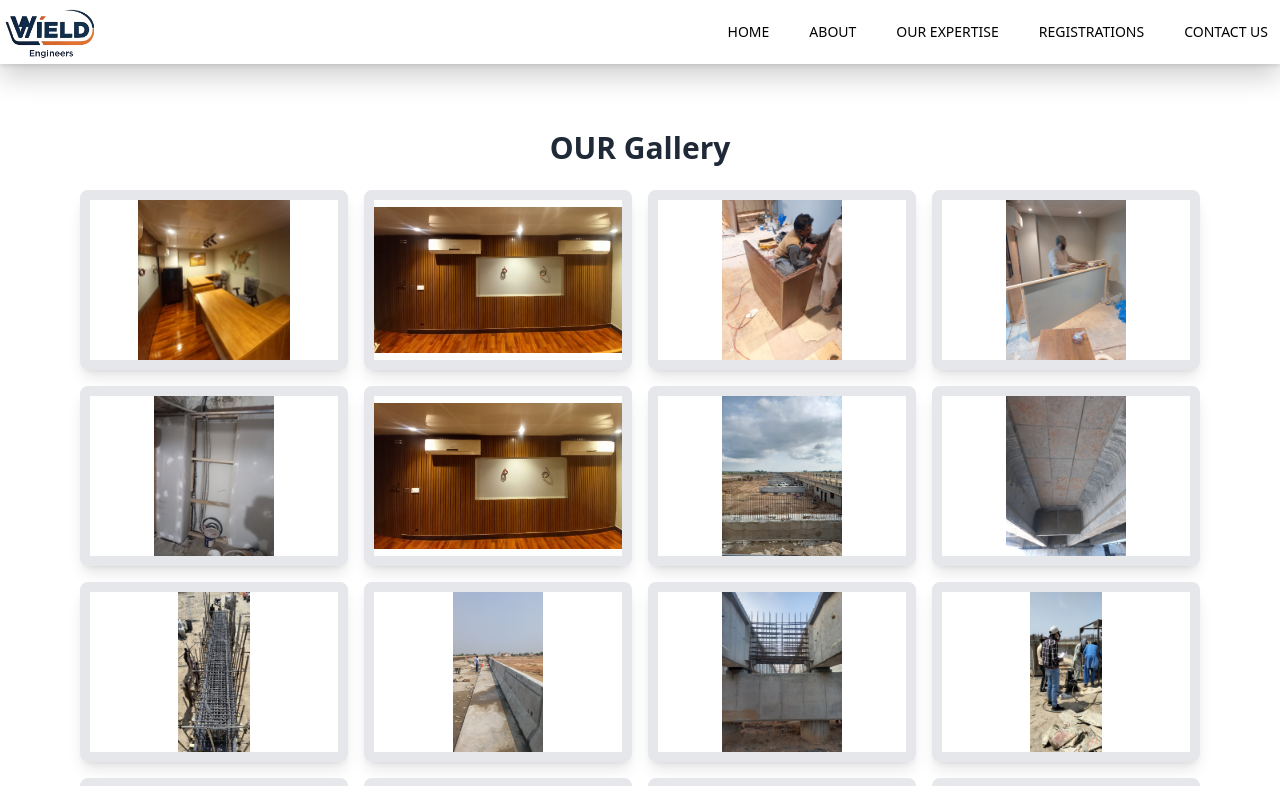
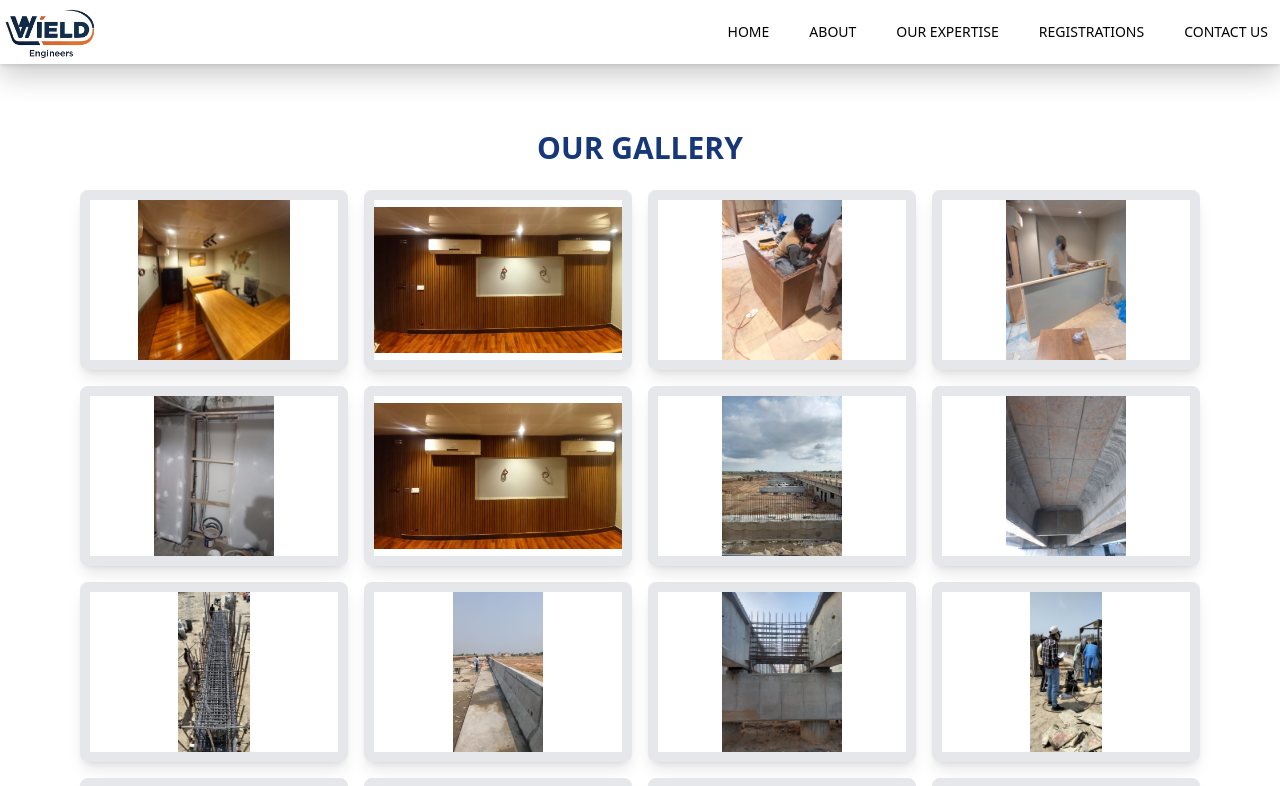
Before and after one commit to solutionsinnov8/Wield-Engineers, a React (Create React App) app: page /registration in a window 1280 px wide. Shown: the top 786 px of the page. Built offline with nearby package versions, Linux system fonts and the light colour scheme.

Commit message:
changes applied

```diff
--- a/src/components/AboutUs.jsx
+++ b/src/components/AboutUs.jsx
@@ -24,11 +24,11 @@ const AboutUs = () => {
             completing numerous government and civil projects, we take pride in delivering high quality infrastructure solutions that meet the highest industry standards. <br />
             Backed by a team of highly experienced engineers, diploma holders, and skilled labor,
             Wield Engineers ensures efficiency, professionalism, and innovation in every project.
-            Our financial strength exceeds $100 million, enabling us to take on large-scale
+            Our firm financial condition is very strength, enabling us to take on large-scale
             ventureswith confidence and stability. <br />
             We are fully registered with the <span className="text-black font-bold"> Pakistan Engineering Council (PEC), Securities and
-            Exchange Commission of Pakistan (SECP), Federal Board of Revenue (FBR), Rawalpindi
-            Chamber of Commerce & Industry (RCCI) </span>, and other governing bodies, reinforcing our
+              Exchange Commission of Pakistan (SECP), Federal Board of Revenue (FBR), Rawalpindi
+              Chamber of Commerce & Industry (RCCI) </span>, and other governing bodies, reinforcing our
             commitmentto compliance and excellence.
             At Wield Engineers, we build with precision, integrity, and a vision for sustainable
             development,making us a trusted partnerin the construction industry.
--- a/src/components/ServicesCards.jsx
+++ b/src/components/ServicesCards.jsx
@@ -22,7 +22,7 @@ const services = [
     id: 3,
     imgSrc: "/images/img7.jpeg",
     title: "EXCAVATION AND EARTHWORKS",
-    description: "We specialize in bulk excavation, trenching, and land grading using high-performance machinerysuch as Excavators, Bulldozers, Motor Graders, Dump Trucks, and Vibratory Rollers. Our geotechnical engineers utilize GeoStudio and PLAXIS to assess soil stability and optimize earthmoving operations.Whetherforfoundation preparation orlarge- scale site development.",
+    description: "We specialize in bulk excavation, trenching, and land grading using high-performance machinerysuch as Excavators, Bulldozers, Motor Graders, Dump Trucks, and Vibratory Rollers. Our geotechnical engineers utilize GeoStudio and PLAXIS to assess soil stability and optimize earthmoving operations.Whether for foundation preparation orlarge- scale site development.",
 
     buttonText: "Let's Talk",
   },
@@ -69,7 +69,7 @@ const ServicesCards = () => {
 
           ))}
         </div>
-        <Link to="/">
+        <Link to="/experties">
           <button className="bg-[#163879] text-white py-3 px-8 rounded-md hover:bg-blue-700 transition mt-[30px] md:mt-[50px]">
             VIEW ALL EXPERTIES
           </button>
--- a/src/pages/ExpertiesPage.jsx
+++ b/src/pages/ExpertiesPage.jsx
@@ -22,7 +22,7 @@ const services = [
         id: 3,
         imgSrc: "/images/img7.jpeg",
         title: "EXCAVATION AND EARTHWORKS",
-        description: "We specialize in bulk excavation, trenching, and land grading using high-performance machinerysuch as Excavators, Bulldozers, Motor Graders, Dump Trucks, and Vibratory Rollers. Our geotechnical engineers utilize GeoStudio and PLAXIS to assess soil stability and optimize earthmoving operations.Whetherforfoundation preparation orlarge- scale site development.",
+        description: "We specialize in bulk excavation, trenching, and land grading using high-performance machinerysuch as Excavators, Bulldozers, Motor Graders, Dump Trucks, and Vibratory Rollers. Our geotechnical engineers utilize GeoStudio and PLAXIS to assess soil stability and optimize earthmoving operations.Whether for foundation preparation orlarge- scale site development.",
 
         buttonText: "Let's Talk",
     },
--- a/src/pages/Registrations.jsx
+++ b/src/pages/Registrations.jsx
@@ -44,8 +44,8 @@ const Registrations = () => {
 
   return (
     <div className="mt-[50px] mb-[50px] max-w-6xl mx-auto px-4">
-      <h2 className="text-xl md:text-3xl font-bold text-center mb-6 text-gray-800">
-      OUR Gallery
+      <h2 className="text-xl md:text-3xl font-bold text-center mb-6 text-[#163879]">
+      OUR GALLERY
       </h2>
 
       {/* Masonry Grid Layout */}
```
